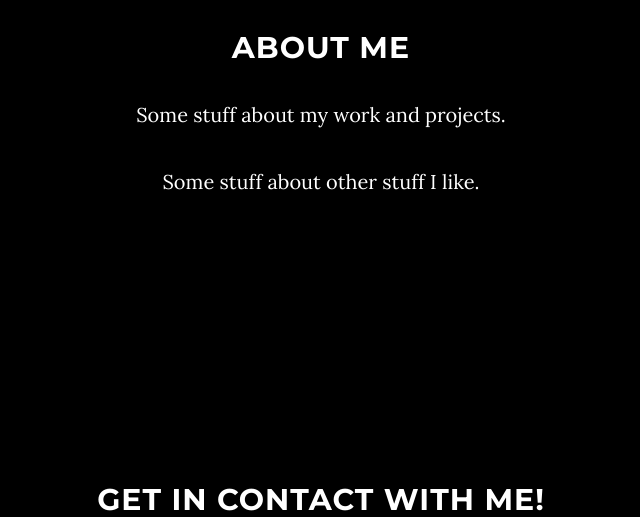
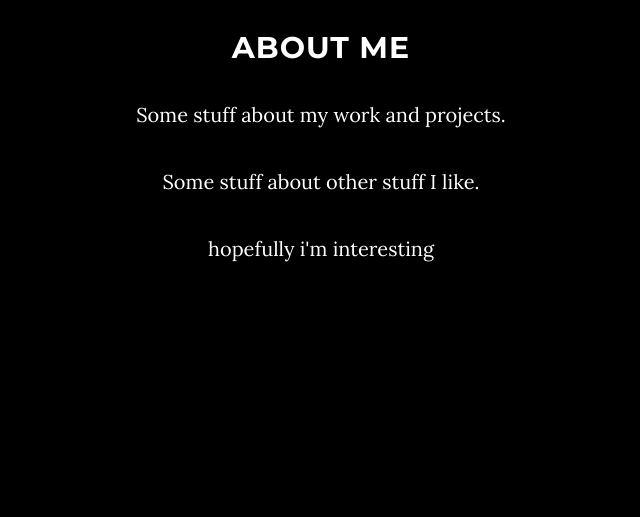
Before and after one commit to JasonAHeron/heron.io, a Django app: page / in a window 1280 px wide. Shown: the part 1019-1536 px from the top of the page, without its empty margins (319-959 px from the left). Run offline with Django 3.2, Linux system fonts and the light colour scheme; some libraries are stand-ins or nearby versions.

```diff
--- a/django_project/heron/templates/index.html
+++ b/django_project/heron/templates/index.html
@@ -62,7 +62,7 @@
                 <h2>About me</h2>
                 <p>Some stuff about my work and projects.</p>
                 <p>Some stuff about other stuff I like.</p>
-                <p>{{ex}}</p>
+                <p>hopefully i'm interesting</p>
             </div>
         </div>
     </section>
```
Also changed, not shown: 1 other file.
